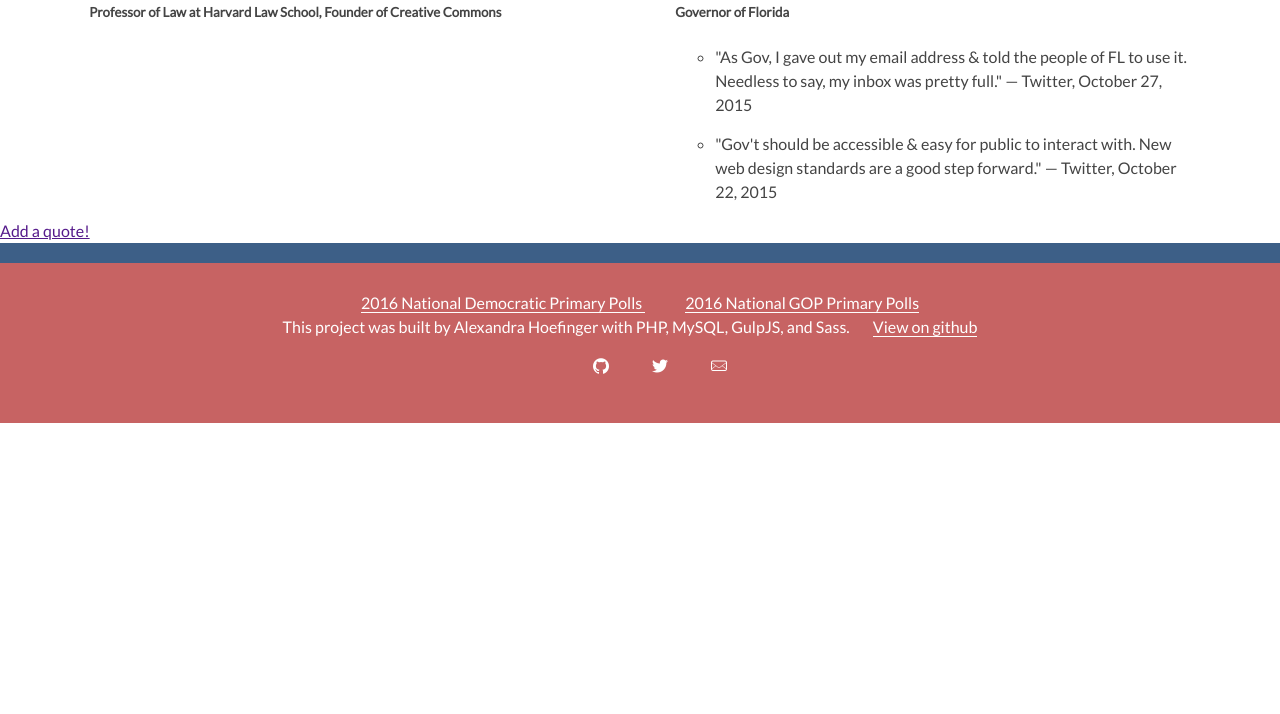
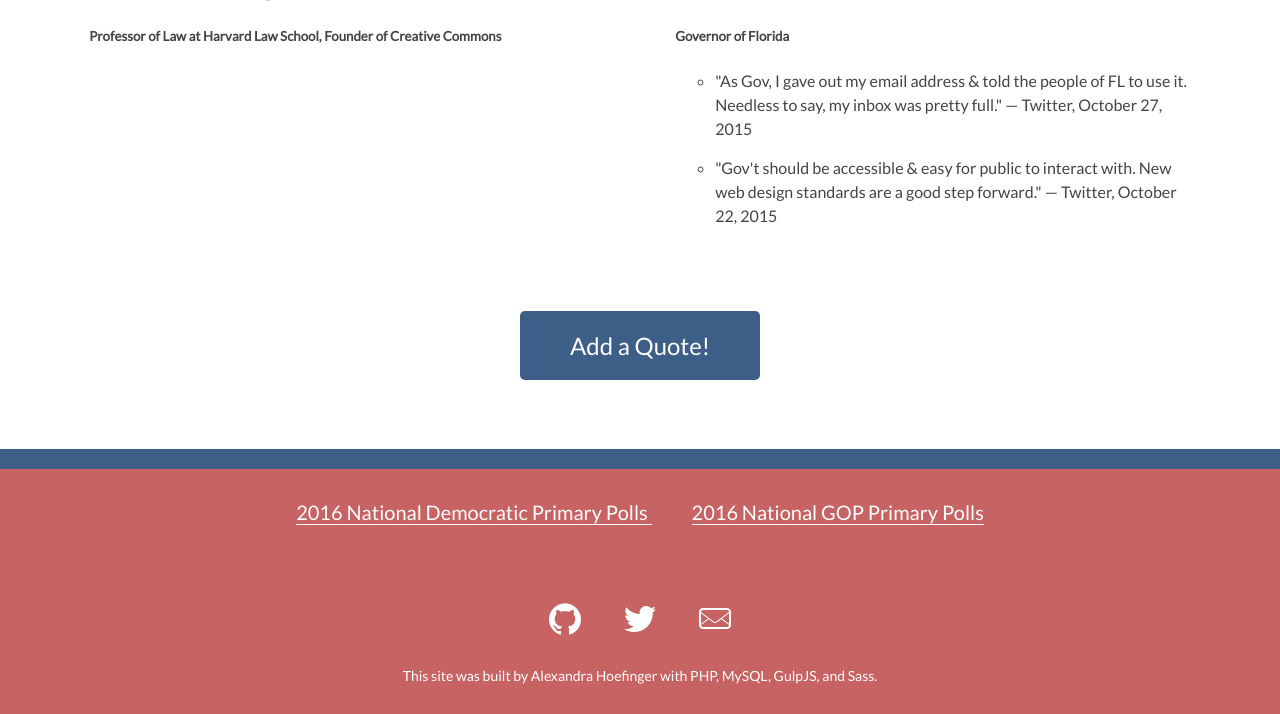
Before and after one commit to ahoef/2016-presidential-candidate-data-app, a PHP site: page / in a window 1280 px wide. Shown: the part 3242-3956 px from the top of the page. Before the commit the page ends 3665 px from the top, so only its background shows below. Run offline with PHP 8.4, Linux system fonts and the light colour scheme; data comes from the database, SQL or seed files in the repository; style sheets or scripts are compiled from the project's sources; some libraries are stand-ins or nearby versions.

Commit message:
add additional styles

```diff
--- a/index.php
+++ b/index.php
@@ -26,7 +26,7 @@
 			<h2>Words from 2016 Presidential Candidates</h2>
 		</header>
 
-<!-- 		<section class="add-quote">
+<!--  		<section class="add-quote">
 			<h3>Add a quote that you've heard or read! </h3>
 			<form method='POST' action='index.php' id='new-quote-form'>
 				<label><strong>Who</strong> said it?</label>
@@ -56,7 +56,7 @@
 
 			<?php //print_r($_POST); ?>
 
-		</section>-->
+		</section> -->
 
 		<section class="content-container">
 			<ul class="small-block-grid-1 medium-block-grid-2 large-block-grid-2">
@@ -161,7 +161,7 @@
 		</section>
 
 		<section class="add-quote">
-			<a href="">Add a quote!</a>
+			<a href="">Add a Quote!</a>
 		</section>
 	</body>
 
@@ -175,18 +175,13 @@
 			2016 National GOP Primary Polls
 		</a>
 
-		<aside>This project was built by Alexandra Hoefinger with PHP, MySQL, GulpJS, and Sass. <a href="https://github.com/ahoef/2016-presidential-candidate-data-app" title="View this project on github">View on github</a></aside>
-		  <ul class="social-links">
+		<ul class="social-links">
             <li><a href="https://github.com/ahoef" target="_blank"><i class="icon-github"></i></a></li>
             <li><a href="https://twitter.com/ahoefinger" target="_blank"><i class="icon-twitter"></i></a></li>
             <li><a href="mailto:alexandra.hoefinger@gmail.com"><i class="icon-mail"></i></a></li>
-          </ul>
+        </ul>
+
+        <aside>This site was built by Alexandra Hoefinger with PHP, MySQL, GulpJS, and Sass.</aside>
 
 	</footer>
 </html>
-
-<script>
-$('#new-quote-form').on('submit', function() {
-	$.post('includes/add_quote.php');
-})
-</script>
--- a/styles/src/_styles.scss
+++ b/styles/src/_styles.scss
@@ -17,13 +17,16 @@ body {
 		background-color: #3D5F87;
 	    color: white;
 	    border-bottom: 20px solid #C76363;
-	    padding: 28px;
+	    padding: 40px;
 		h1 {
 			font-family: 'Raleway', sans-serif;
 			font-weight: 800;
 			font-size: 42px;
 			margin: 0;
     		margin-bottom: 10px;
+    		// @media #{$medium-up} {
+      //           font-size: 42px;
+      //       }
 		}
 		h2 {
 			font-weight: 400;
@@ -72,6 +75,24 @@ body {
 		margin-bottom: 15px;
 	}
 
+	.add-quote {
+		text-align: center;
+		margin: 85px 0;
+		a {
+			text-align: center;
+		    padding: 20px 50px;
+		    background-color: #3D5F87;
+		    border-radius: 5px;
+		    text-decoration: none;
+		    color: white;
+		    // box-shadow: 4px 4px #C76363;
+		    font-size: 24px;
+		    &:hover {
+		    	opacity: .7;
+		    }
+		}
+	}
+
 }
 
 footer {
@@ -85,14 +106,22 @@ footer {
     	text-decoration: none;
     	margin: 0 20px;
     	border-bottom: 1px solid white;
+    	font-size: 20px;
+    }
+    aside {
+    	// margin: 45px 0 35px 0;
+    	font-size: 14px;
     }
     .social-links {
     	list-style: none;
+    	padding-left: 0;
+    	margin: 70px 0 20px 0;
     	li {
     		display: inline-block;
     	}
     	a {
     		border-bottom: none;
+    		font-size: 32px;
     	}
     }
 }
```
